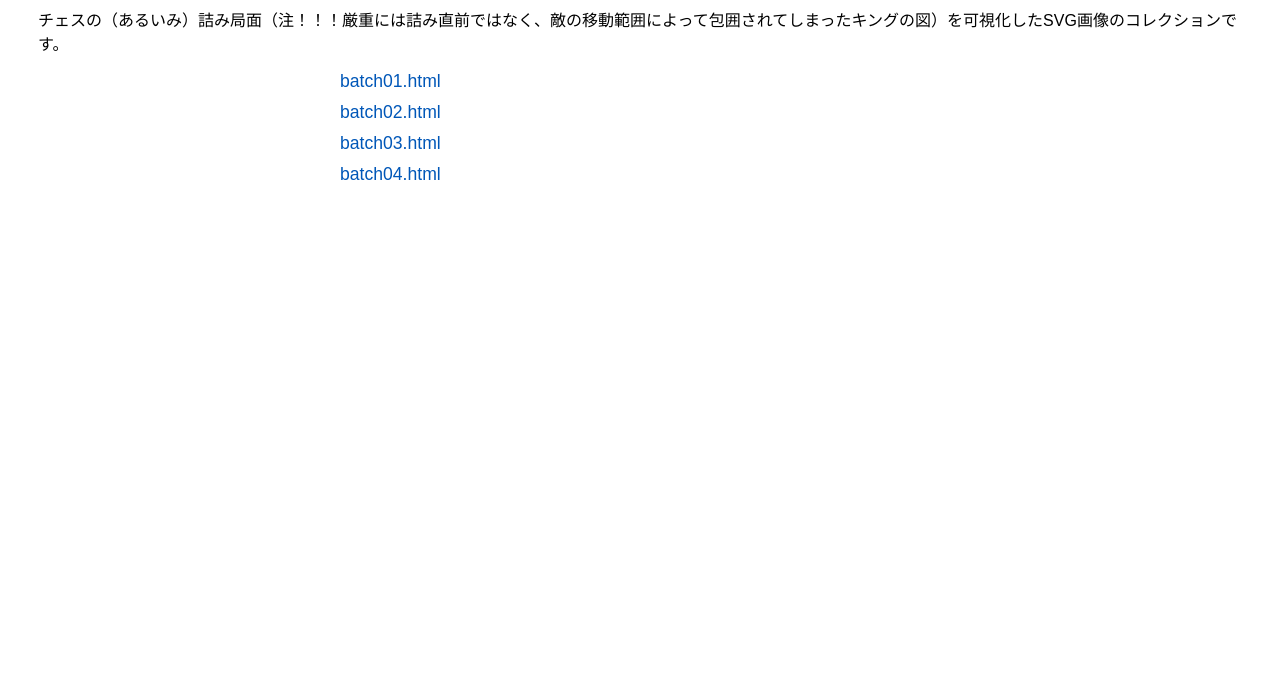
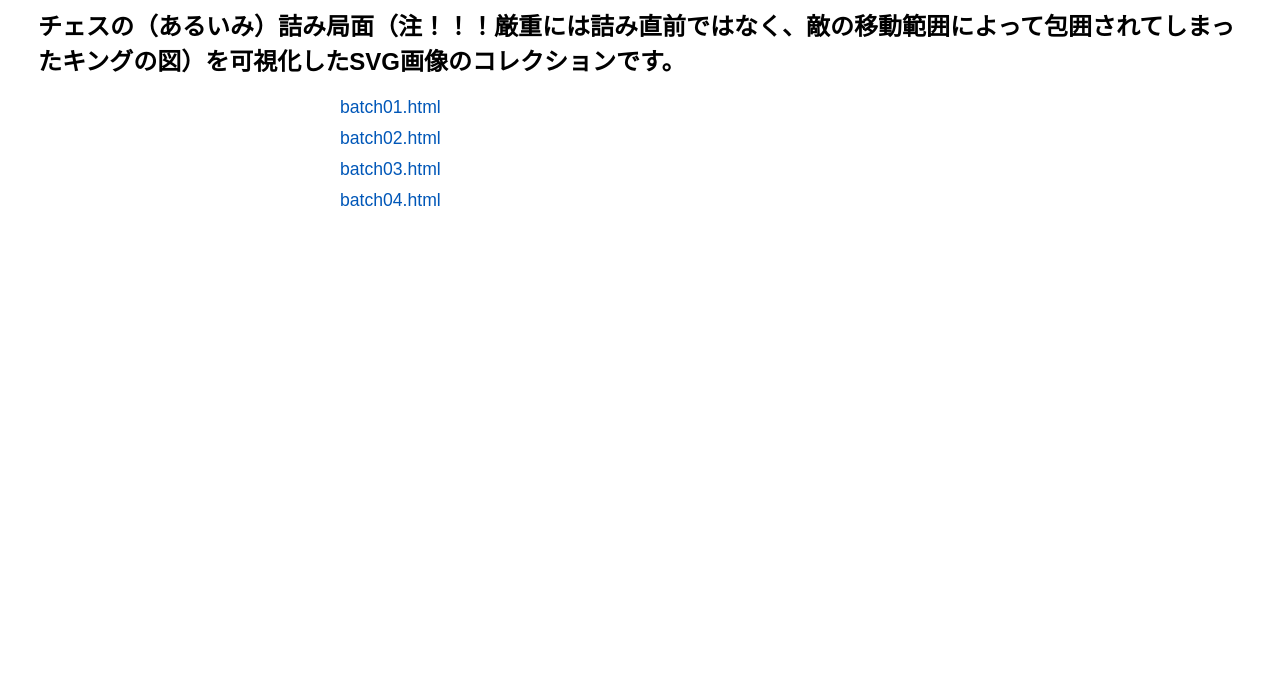
Before and after one commit to kimuranao1/chess-mate-gallery3295, a plain HTML site: page index.html in a window 1280 px wide. Shown: the part 111-800 px from the top of the page. Drawn offline with Linux system fonts and the light colour scheme.

Commit message:
index.html

```diff
--- a/index.html
+++ b/index.html
@@ -14,7 +14,7 @@
 </head>
 <body>
   <h1>Chess Mate SVG Gallery</h1>
-  <p>チェスの（あるいみ）詰み局面（注！！！厳重には詰み直前ではなく、敵の移動範囲によって包囲されてしまったキングの図）を可視化したSVG画像のコレクションです。</p>
+  <h2>チェスの（あるいみ）詰み局面（注！！！厳重には詰み直前ではなく、敵の移動範囲によって包囲されてしまったキングの図）を可視化したSVG画像のコレクションです。</h2>
   <ul>
     <li><a href="batches/batch01.html">batch01.html</a></li>
     <li><a href="batches/batch02.html">batch02.html</a></li>
```
